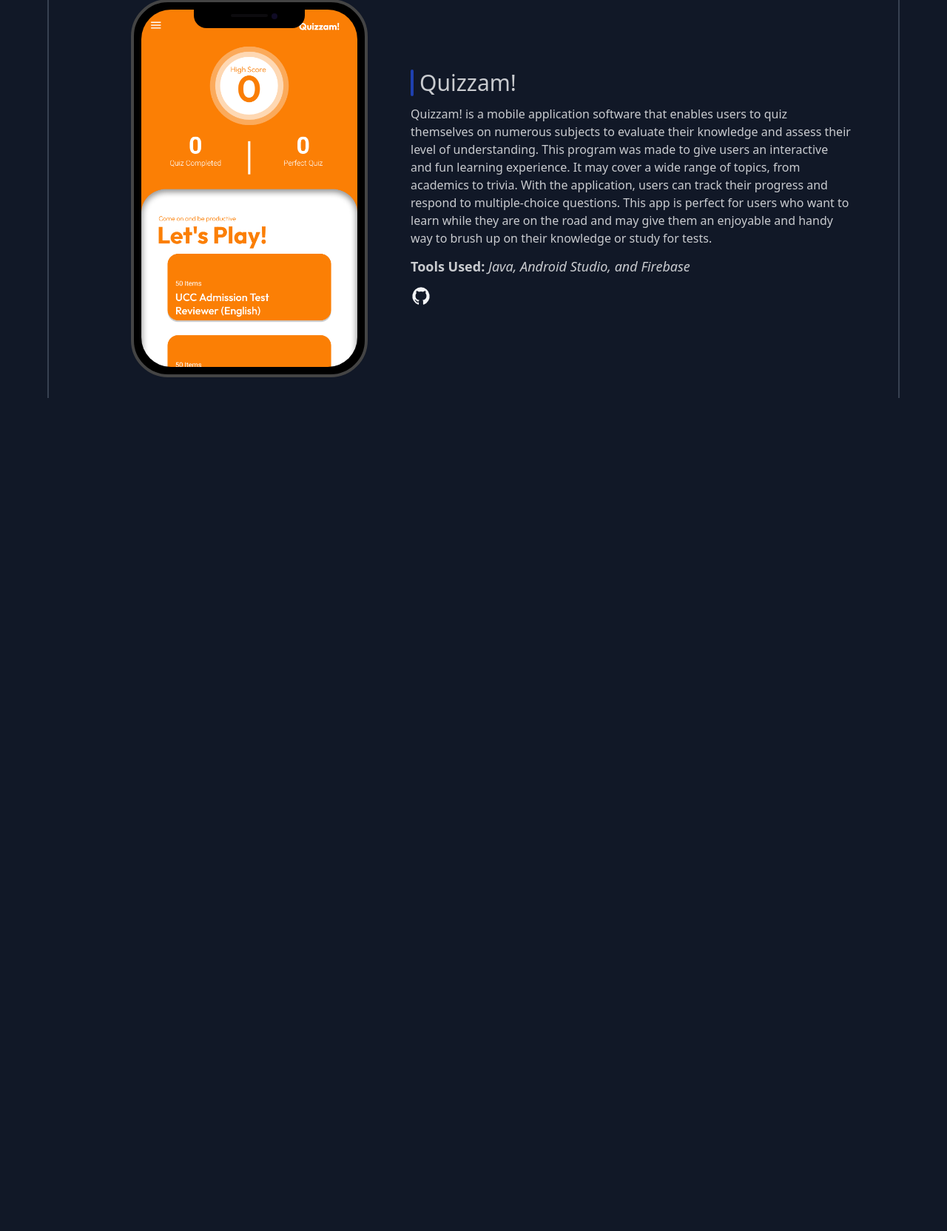
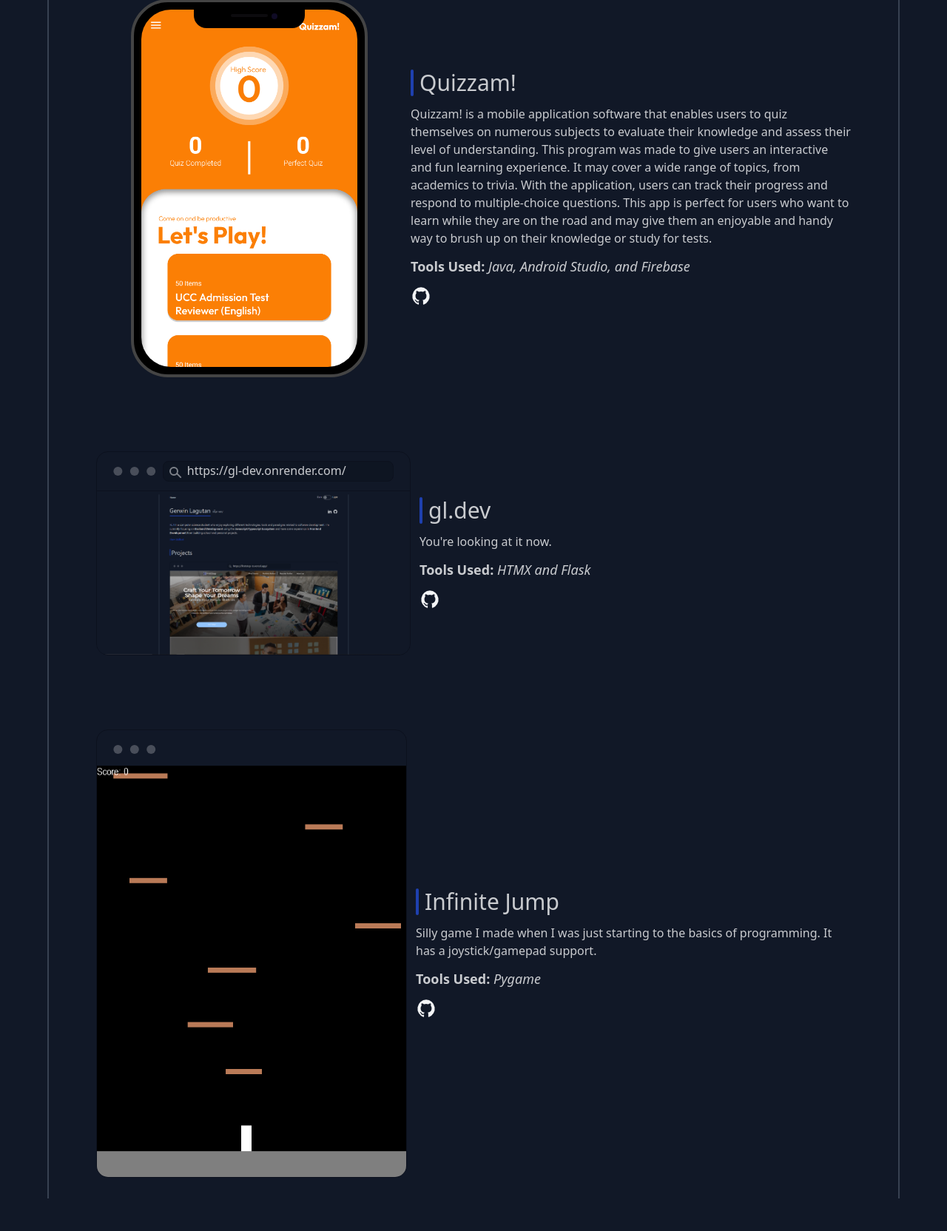
Before and after one commit to egoRockU/portfolio, a Flask app: page /projects in a window 1280 px wide. Shown: the part 1347-3011 px from the top of the page at 74% size. Before the commit the page ends 1885 px from the top, so only its background shows below. Run offline with Flask 3, Linux system fonts and the light colour scheme.

Commit message:
added some projects

```diff
--- a/main/static/css/output.css
+++ b/main/static/css/output.css
@@ -913,6 +913,22 @@ html {
   text-decoration-line: underline;
 }
 
+.mockup-window {
+  position: relative;
+  overflow: hidden;
+  overflow-x: auto;
+  display: flex;
+  flex-direction: column;
+  border-radius: var(--rounded-box, 1rem);
+  padding-top: 1.25rem;
+}
+
+.mockup-window pre[data-prefix]:before {
+  content: attr(data-prefix);
+  display: inline-block;
+  text-align: right;
+}
+
 .mockup-browser {
   position: relative;
   overflow: hidden;
@@ -1146,6 +1162,25 @@ html {
   outline-offset: 2px;
 }
 
+.mockup-window:before {
+  content: "";
+  margin-bottom: 1rem;
+  display: block;
+  aspect-ratio: 1 / 1;
+  height: 0.75rem;
+  flex-shrink: 0;
+  align-self: flex-start;
+  border-radius: 9999px;
+  opacity: 0.3;
+  box-shadow: 1.4em 0,
+        2.8em 0,
+        4.2em 0;
+}
+
+:is([dir="rtl"] .mockup-window):before {
+  align-self: flex-end;
+}
+
 .mockup-phone {
   display: inline-block;
   border: 4px solid #444;
@@ -1618,6 +1653,11 @@ html {
   background-color: var(--fallback-a,oklch(var(--a)/var(--tw-bg-opacity)));
 }
 
+.bg-base-300 {
+  --tw-bg-opacity: 1;
+  background-color: var(--fallback-b3,oklch(var(--b3)/var(--tw-bg-opacity)));
+}
+
 .stroke-accent {
   stroke: var(--fallback-a,oklch(var(--a)/1));
 }
--- a/main/static/data/projects.json
+++ b/main/static/data/projects.json
@@ -30,5 +30,21 @@
     "githubLink": "https://github.com/egoRockU/Quizzam",
     "type": "mobile",
     "image": "Quizzam.png"
+  },
+  "gl.dev": {
+    "description": "You're looking at it now.",
+    "toolsUsed": "HTMX and Flask",
+    "projectWebsite": "https://gl-dev.onrender.com/",
+    "githubLink": "https://github.com/egoRockU/portfolio",
+    "type": "web",
+    "image": "gl.dev.png"
+  },
+  "Infinite Jump": {
+    "description": "Silly game I made when I was just starting to the basics of programming. It has a joystick/gamepad support.",
+    "toolsUsed": "Pygame",
+    "projectWebsite": "https://github.com/egoRockU/infinite-jump-w-joystick-support-",
+    "githubLink": "https://github.com/egoRockU/infinite-jump-w-joystick-support-",
+    "type": "window",
+    "image": "InfiniteJump.png"
   }
 }
--- a/main/templates/_macros.html
+++ b/main/templates/_macros.html
@@ -76,4 +76,12 @@
     </div>
   </div>
 </div>
+{% elif project.type == 'window' %}
+<div class="flex justify-center my-7">
+  <div class="mockup-window border border-base-300">
+    <a href="{{ project.projectWebsite }}">
+      <img src="{{ url_for('static', filename='images/'+ project.image) }}" />
+    </a>
+  </div>
+</div>
 {% endif %} {% endmacro %}
--- a/main/templates/projectsView.html
+++ b/main/templates/projectsView.html
@@ -90,4 +90,46 @@
     {% endif %}
   </div>
 </div>
+{% elif project.type == 'window' %}
+<div class="flex items-center justify-between flex-col mb-11 lg:flex-row">
+  <div class="my-7 w-full lg:w-5/12">
+    <div class="mockup-window border border-base-300">
+      <a href="{{ project.projectWebsite }}">
+        <img src="{{ url_for('static', filename='images/'+ project.image) }}" />
+      </a>
+    </div>
+  </div>
+  <div class="ml-3 lg:w-7/12">
+    <div class="w-fit h-fit flex items-center pb-3">
+      <div class="bg-accent w-1 self-stretch rounded"></div>
+      <h1 class="text-3xl pl-2">{{ title }}</h1>
+    </div>
+    <p class="font-thin pb-3">{{ project.description }}</p>
+    <p class="text-lg pb-3">
+      <span class="font-bold">Tools Used:</span>
+      <span class="font-thin italic">{{ project.toolsUsed }}</span>
+    </p>
+    {% if project.githubLink %}
+    <div class="w-fit">
+      <a href="{{ project.githubLink }}">
+        <svg
+          class="w-7 h-7 text-secondary"
+          aria-hidden="true"
+          xmlns="http://www.w3.org/2000/svg"
+          width="24"
+          height="24"
+          fill="currentColor"
+          viewBox="0 0 24 24"
+        >
+          <path
+            fill-rule="evenodd"
+            d="M12.006 2a9.847 9.847 0 0 0-6.484 2.44 10.32 10.32 0 0 0-3.393 6.17 10.48 10.48 0 0 0 1.317 6.955 10.045 10.045 0 0 0 5.4 4.418c.504.095.683-.223.683-.494 0-.245-.01-1.052-.014-1.908-2.78.62-3.366-1.21-3.366-1.21a2.711 2.711 0 0 0-1.11-1.5c-.907-.637.07-.621.07-.621.317.044.62.163.885.346.266.183.487.426.647.71.135.253.318.476.538.655a2.079 2.079 0 0 0 2.37.196c.045-.52.27-1.006.635-1.37-2.219-.259-4.554-1.138-4.554-5.07a4.022 4.022 0 0 1 1.031-2.75 3.77 3.77 0 0 1 .096-2.713s.839-.275 2.749 1.05a9.26 9.26 0 0 1 5.004 0c1.906-1.325 2.74-1.05 2.74-1.05.37.858.406 1.828.101 2.713a4.017 4.017 0 0 1 1.029 2.75c0 3.939-2.339 4.805-4.564 5.058a2.471 2.471 0 0 1 .679 1.897c0 1.372-.012 2.477-.012 2.814 0 .272.18.592.687.492a10.05 10.05 0 0 0 5.388-4.421 10.473 10.473 0 0 0 1.313-6.948 10.32 10.32 0 0 0-3.39-6.165A9.847 9.847 0 0 0 12.007 2Z"
+            clip-rule="evenodd"
+          />
+        </svg>
+      </a>
+    </div>
+    {% endif %}
+  </div>
+</div>
 {% endif %} {% endfor %}
```
Also changed, not shown: main/static/images/InfiniteJump.png (added), main/static/images/gl.dev.png (added).
